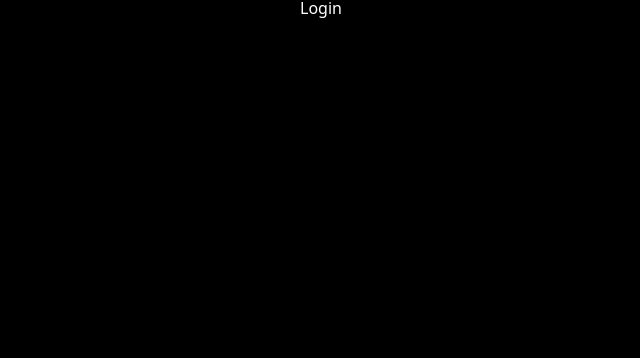
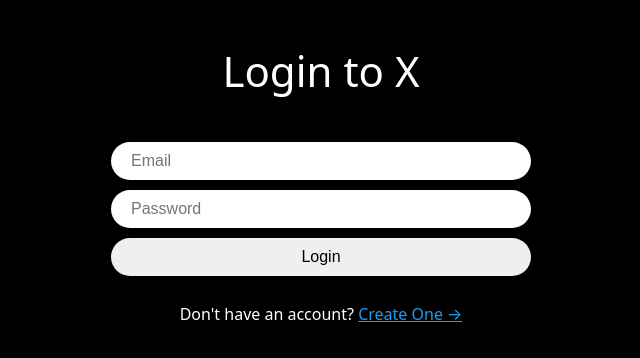
Before and after one commit to Jyophie/twitter-clone, a React (Vite) app: page /login in a window 1280 px wide. Shown: the top 358 px of the page, without its empty margins (319-959 px from the left). Built offline with nearby package versions, Linux system fonts and the light colour scheme.

Commit message:
Feat: error handling

```diff
--- /dev/null
+++ b/src/components/auth-components.ts
@@ -0,0 +1,50 @@
+import { styled } from "styled-components";
+
+export const Wrapper = styled.div`
+  height: 100%;
+  display: flex;
+  flex-direction: column;
+  align-items: center;
+  width: 420px;
+  padding: 50px 0;
+`;
+
+export const Title = styled.h1`
+  font-size: 42px;
+`;
+
+export const Form = styled.form`
+  margin-top: 50px;
+  margin-bottom: 10px;
+  display: flex;
+  flex-direction: column;
+  gap: 10px;
+  width: 100%;
+`;
+
+export const Input = styled.input`
+  padding: 10px 20px;
+  border-radius: 50px;
+  border: none;
+  width: 100%;
+  font-size: 16px;
+
+  &[type="submit"] {
+    cursor: pointer;
+    &:hover {
+      opacity: 0.8;
+    }
+  }
+`;
+
+export const Error = styled.span`
+  color: tomato;
+  font-weight: 600;
+`;
+
+export const Switcher = styled.span`
+  margin-top: 20px;
+  a {
+    color: #1d9bf0;
+  }
+`;
--- a/src/routes/create-account.tsx
+++ b/src/routes/create-account.tsx
@@ -1,49 +1,16 @@
+import { FirebaseError } from "firebase/app";
 import { createUserWithEmailAndPassword, updateProfile } from "firebase/auth";
-import React, { useState } from "react";
-import { useNavigate } from "react-router-dom";
-import { styled } from "styled-components";
+import { useState } from "react";
+import { Link, useNavigate } from "react-router-dom";
+import {
+  Error,
+  Form,
+  Input,
+  Switcher,
+  Title,
+  Wrapper,
+} from "../components/auth-components";
 import { auth } from "../firebase";
-
-const Wrapper = styled.div`
-  height: 100%;
-  display: flex;
-  flex-direction: column;
-  align-items: center;
-  width: 420px;
-  padding: 50px 0;
-`;
-
-const Title = styled.h1`
-  font-size: 42px;
-`;
-
-const Form = styled.form`
-  margin-top: 50px;
-  display: flex;
-  flex-direction: column;
-  gap: 10px;
-  width: 100%;
-`;
-
-const Input = styled.input`
-  padding: 10px 20px;
-  border-radius: 50px;
-  border: none;
-  width: 100%;
-  font-size: 16px;
-
-  &[type="submit"] {
-    cursor: pointer;
-    &:hover {
-      opacity: 0.8;
-    }
-  }
-`;
-
-const Error = styled.span`
-  color: tomato;
-  font-weight: 600;
-`;
 
 export default function CreateAccount() {
   const [isLoading, setIsLoading] = useState(false);
@@ -68,6 +35,7 @@
 
   const onSubmit = async (e: React.FormEvent<HTMLFormElement>) => {
     e.preventDefault();
+    setError("");
     if (isLoading || name === "" || email === "" || password === "") return;
     try {
       setIsLoading(true);
@@ -82,7 +50,9 @@
       });
       navigate("/");
     } catch (e) {
-      // setError(e.message);
+      if (e instanceof FirebaseError) {
+        setError(e.message);
+      }
     } finally {
       setIsLoading(false);
     }
@@ -122,6 +92,9 @@
         />
       </Form>
       {error !== "" ? <Error>{error}</Error> : null}
+      <Switcher>
+        Already have an account? <Link to="/login">Log in &rarr;</Link>
+      </Switcher>
     </Wrapper>
   );
 }
--- a/src/routes/login.tsx
+++ b/src/routes/login.tsx
@@ -1,7 +1,79 @@
+import { FirebaseError } from "firebase/app";
+import { signInWithEmailAndPassword } from "firebase/auth";
+import { useState } from "react";
+import { Link, useNavigate } from "react-router-dom";
+import {
+  Error,
+  Form,
+  Input,
+  Switcher,
+  Title,
+  Wrapper,
+} from "../components/auth-components";
+import { auth } from "../firebase";
+
 export default function Login() {
+  const [isLoading, setIsLoading] = useState(false);
+  const [error, setError] = useState("");
+  const [email, setEmail] = useState("");
+  const [password, setPassword] = useState("");
+  const navigate = useNavigate();
+
+  const onChange = (e: React.ChangeEvent<HTMLInputElement>) => {
+    const {
+      target: { name, value },
+    } = e;
+    if (name === "email") {
+      setEmail(value);
+    } else if (name === "password") {
+      setPassword(value);
+    }
+  };
+
+  const onSubmit = async (e: React.FormEvent<HTMLFormElement>) => {
+    e.preventDefault();
+    setError("");
+    if (isLoading || email === "" || password === "") return;
+    try {
+      setIsLoading(true);
+      await signInWithEmailAndPassword(auth, email, password);
+      navigate("/");
+    } catch (e) {
+      if (e instanceof FirebaseError) {
+        setError(e.message);
+      }
+    } finally {
+      setIsLoading(false);
+    }
+  };
+
   return (
-    <>
-      <h1>Login</h1>
-    </>
+    <Wrapper>
+      <Title>Login to X</Title>
+      <Form onSubmit={onSubmit}>
+        <Input
+          onChange={onChange}
+          name="email"
+          value={email}
+          placeholder="Email"
+          type="email"
+          required
+        />
+        <Input
+          onChange={onChange}
+          name="password"
+          value={password}
+          placeholder="Password"
+          type="password"
+          required
+        />
+        <Input type="submit" value={isLoading ? "Loading..." : "Login"} />
+      </Form>
+      {error !== "" ? <Error>{error}</Error> : null}
+      <Switcher>
+        Don't have an account?{" "}
+        <Link to="/create-account">Create One &rarr;</Link>
+      </Switcher>
+    </Wrapper>
   );
 }
```
